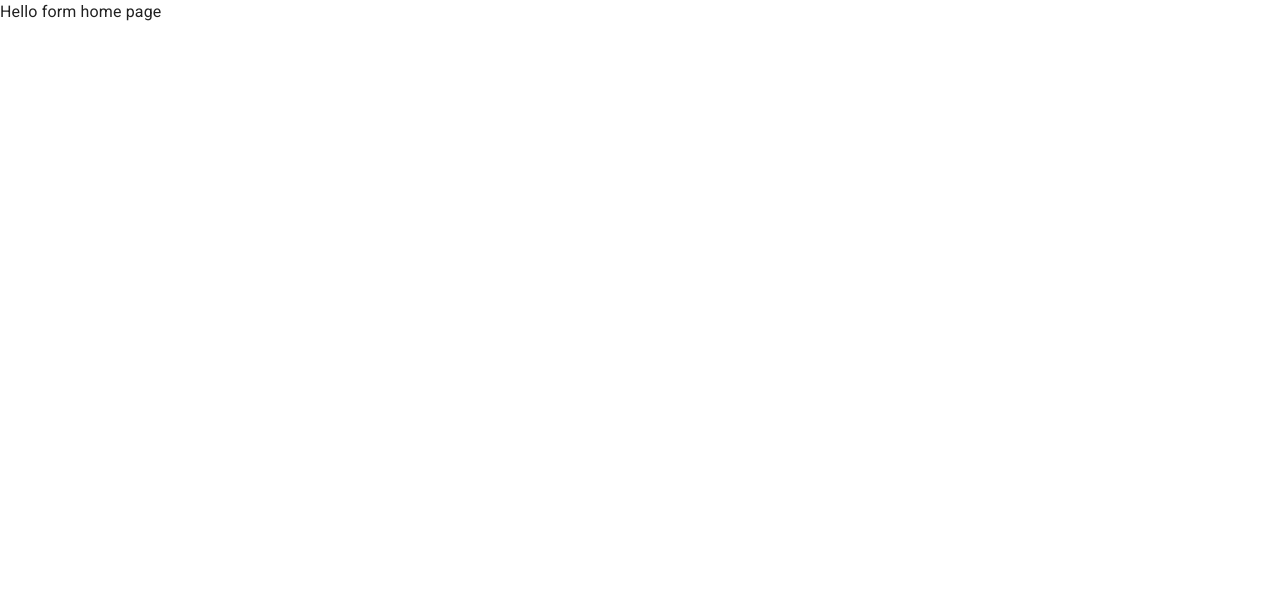
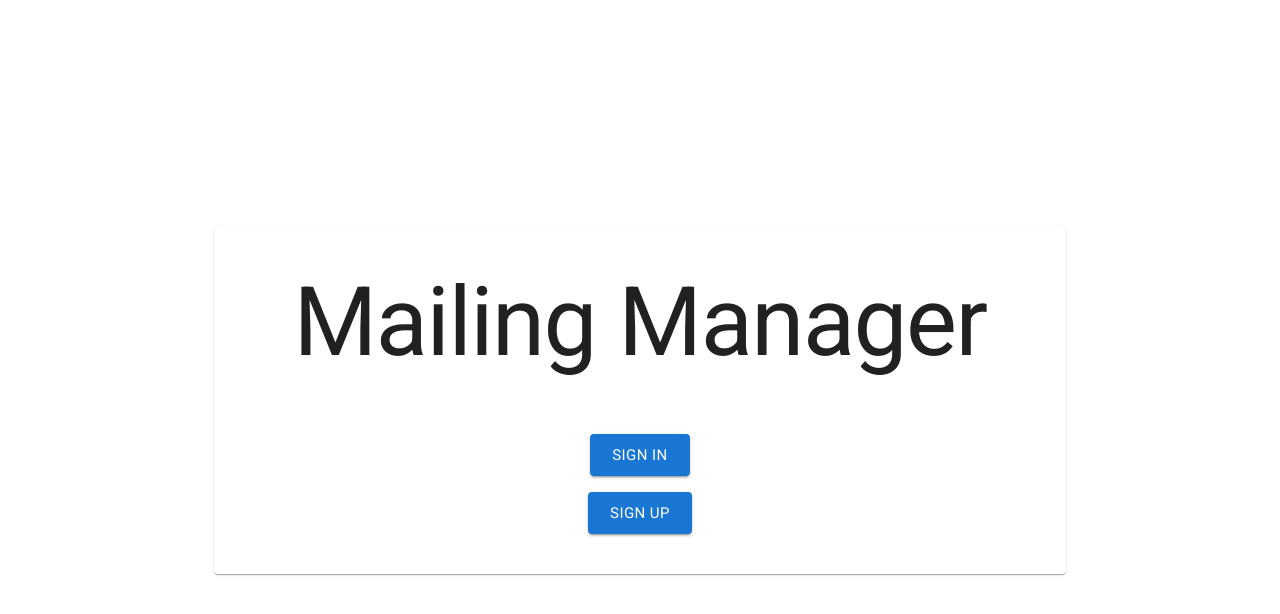
Before and after one commit to pelek1987/mailing-manager-ui, a React (Create React App) app: page / in a window 1280 px wide. Shown: the top 614 px of the page. Built offline with nearby package versions, Linux system fonts and the light colour scheme.

Commit message:
add home page

```diff
--- a/src/App.tsx
+++ b/src/App.tsx
@@ -1,11 +1,16 @@
 import { Route, Routes } from 'react-router-dom';
 
 import { AppRoute } from 'AppRoute';
+import { Home } from 'components/views/Home/Home';
+import { SignIn } from 'components/views/SignIn/SignIn';
+import { SignUp } from 'components/views/SignUp/SignUp';
 
 export const App = () => {
   return (
     <Routes>
-      <Route path={AppRoute.home} element={<>Hello form home page</>} />
+      <Route path={AppRoute.home} element={<Home />} />
+      <Route path={AppRoute.signIn} element={<SignIn />} />\
+      <Route path={AppRoute.signUp} element={<SignUp />} />
     </Routes>
   );
 };
--- a/src/AppRoute.ts
+++ b/src/AppRoute.ts
@@ -1,3 +1,5 @@
 export enum AppRoute {
   home = '/',
+  signIn = '/signin',
+  signUp = '/signup',
 }
--- /dev/null
+++ b/src/components/views/Home/Home.styles.ts
@@ -0,0 +1,20 @@
+import { SxProps, Theme } from '@mui/material';
+
+export const layout: SxProps<Theme> = {
+  minHeight: '100vh',
+  display: 'grid',
+  placeItems: 'center',
+};
+
+export const container: SxProps<Theme> = {
+  paddingX: 10,
+  paddingY: 5,
+};
+
+export const buttonsContainer: SxProps<Theme> = {
+  display: 'flex',
+  flexDirection: 'column',
+  alignItems: 'center',
+  rowGap: 2,
+  marginTop: 7,
+};
--- /dev/null
+++ b/src/components/views/Home/Home.tsx
@@ -0,0 +1,34 @@
+import { Box, Button, Paper, Typography } from '@mui/material';
+import { Link } from 'react-router-dom';
+
+import { AppRoute } from 'AppRoute';
+
+import * as styles from './Home.styles';
+
+export const Home = () => {
+  return (
+    <Box sx={styles.layout}>
+      <Paper sx={styles.container}>
+        <Typography variant="h1">Mailing Manager</Typography>
+        <Box sx={styles.buttonsContainer}>
+          <Button
+            component={Link}
+            to={AppRoute.signIn}
+            variant="contained"
+            size="large"
+          >
+            Sign In
+          </Button>
+          <Button
+            component={Link}
+            to={AppRoute.signUp}
+            variant="contained"
+            size="large"
+          >
+            Sign Up
+          </Button>
+        </Box>
+      </Paper>
+    </Box>
+  );
+};
--- /dev/null
+++ b/src/components/views/SignIn/SignIn.tsx
@@ -0,0 +1 @@
+export const SignIn = () => <>Hello from Sign in</>;
--- /dev/null
+++ b/src/components/views/SignUp/SignUp.tsx
@@ -0,0 +1 @@
+export const SignUp = () => <>Hello from Sign up</>;
```
